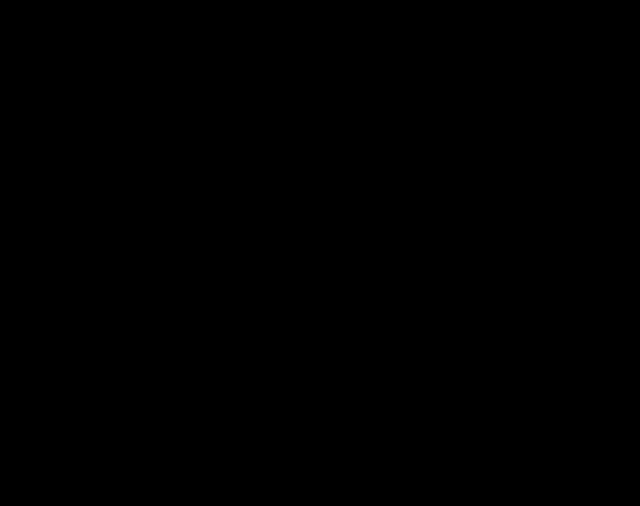
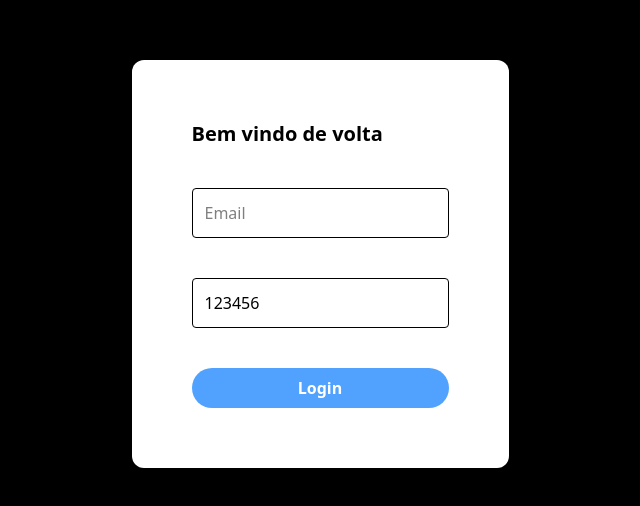
Before and after one commit to joaoSilva240/Financio-app, a React (Vite) app: page / in a window 1280 px wide. Shown: the part 136-642 px from the top of the page, without its empty margins (320-960 px from the left). Built offline with nearby package versions, Linux system fonts and the light colour scheme.

Commit message:
chore: adicionando login com auth do supabase

```diff
--- a/package.json
+++ b/package.json
@@ -24,6 +24,7 @@
     "prisma": "^6.8.2",
     "react": "^19.1.0",
     "react-dom": "^19.1.0",
+    "react-router-dom": "^7.6.0",
     "supabase": "^2.23.4",
     "tailwindcss": "^4.1.7"
   },
--- a/src/App.tsx
+++ b/src/App.tsx
@@ -1,4 +1,5 @@
 import './App.css'
+import {BrowserRouter,Routes,Route} from 'react-router-dom'
 import Main from './Components/Main';
 import Cadastro from './pages/Cadastro';
 import Login from './pages/Login'
@@ -8,7 +9,15 @@ export default function App() {
 
   return (
     <div className="w-screen min-h-screen h-full p-20 flex flex-col justify-between items-start text-white bg-black">
-      <Login/>
+    <BrowserRouter>
+    <Routes>
+
+    <Route path='/' element={<Login/>} />
+    <Route path='/cadastro' element={<Cadastro/>} />
+    <Route path='/main' element={<Main/>} />
+
+    </Routes>
+    </BrowserRouter>
     </div>
   )
 }
--- a/src/pages/Login.tsx
+++ b/src/pages/Login.tsx
@@ -1,9 +1,50 @@
+import { useState } from "react";
+import { useNavigate } from "react-router-dom";
 import supabase from "../../backend/supabaseClient";
 
+type Usuario={
+    nome:string;
+    email:string;
+    senha:string;
+}
+
+
 export default function Login(){
+    const navigate=useNavigate();
+    const [formulario,setFormulario]=useState<Usuario>({
+        nome:'',
+            email:'',
+            senha:'123456',
+        });
+
+    async function handleLogin(e:React.FormEvent){
+        e.preventDefault();
+        const data = await supabase.auth.signInWithPassword({
+            email:formulario.email,
+            password:formulario.senha
+        })
+        if(data.data)
+        navigate("/main");
+
+    }
 
     return(
         <>
-        </>
-    )
+     <form className='m-auto p-15 gap-10 rounded-xl flex flex-col bg-white text-black' onSubmit={handleLogin}>
+      <h3 className='text-xl font-bold'>Bem vindo de volta</h3>
+        <input className='w-full rounded-sm p-3 border'
+          type="email"
+          placeholder="Email"
+          value={formulario.email}
+          onChange={(e) => setFormulario({ ...formulario, email: e.target.value })}
+        />
+        <input className='w-full rounded-sm p-3 border'
+          type="text"
+          placeholder="Senha"
+          value={formulario.senha}
+          onChange={(e) => setFormulario({ ...formulario, senha: e.target.value })}
+        />
+        <button className='h-10 rounded-3xl text-white font-bold bg-blue-400' type="submit">Login</button>
+      </form>
+    </>)
 }
```
Also changed, not shown: 1 other file (tests, documents, lock files or other folders).
